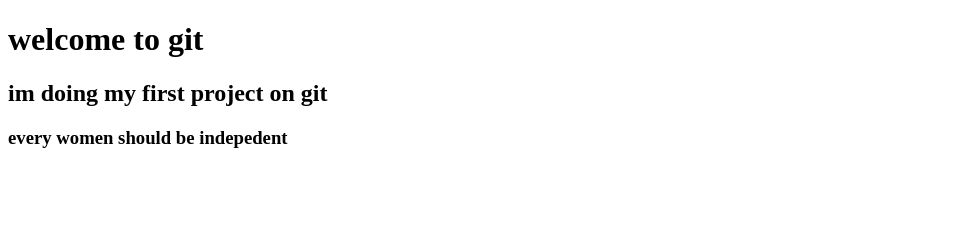
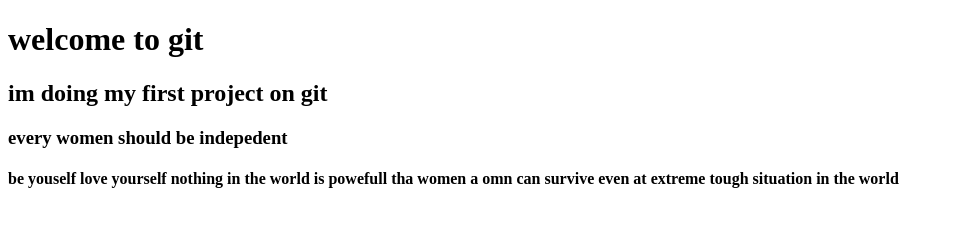
Before and after one commit to harinepriya2007/harine, a plain HTML site: page index.html in a window 1280 px wide. Shown: the whole page, without its empty margins (0-954 px from the left). Drawn offline with Linux system fonts and the light colour scheme.

Commit message:
Update index.html

```diff
--- a/index.html
+++ b/index.html
@@ -10,5 +10,10 @@
     <h1>welcome to git</h1>
     <h2>im doing my first  project on git</h2>
     <h3>every women should be indepedent </h3>
+    <h4> be youself
+        love yourself
+        nothing in the world is powefull tha women
+        a omn can survive even at extreme tough situation in the world
+    </h4>
 </body>
 </html>
```
